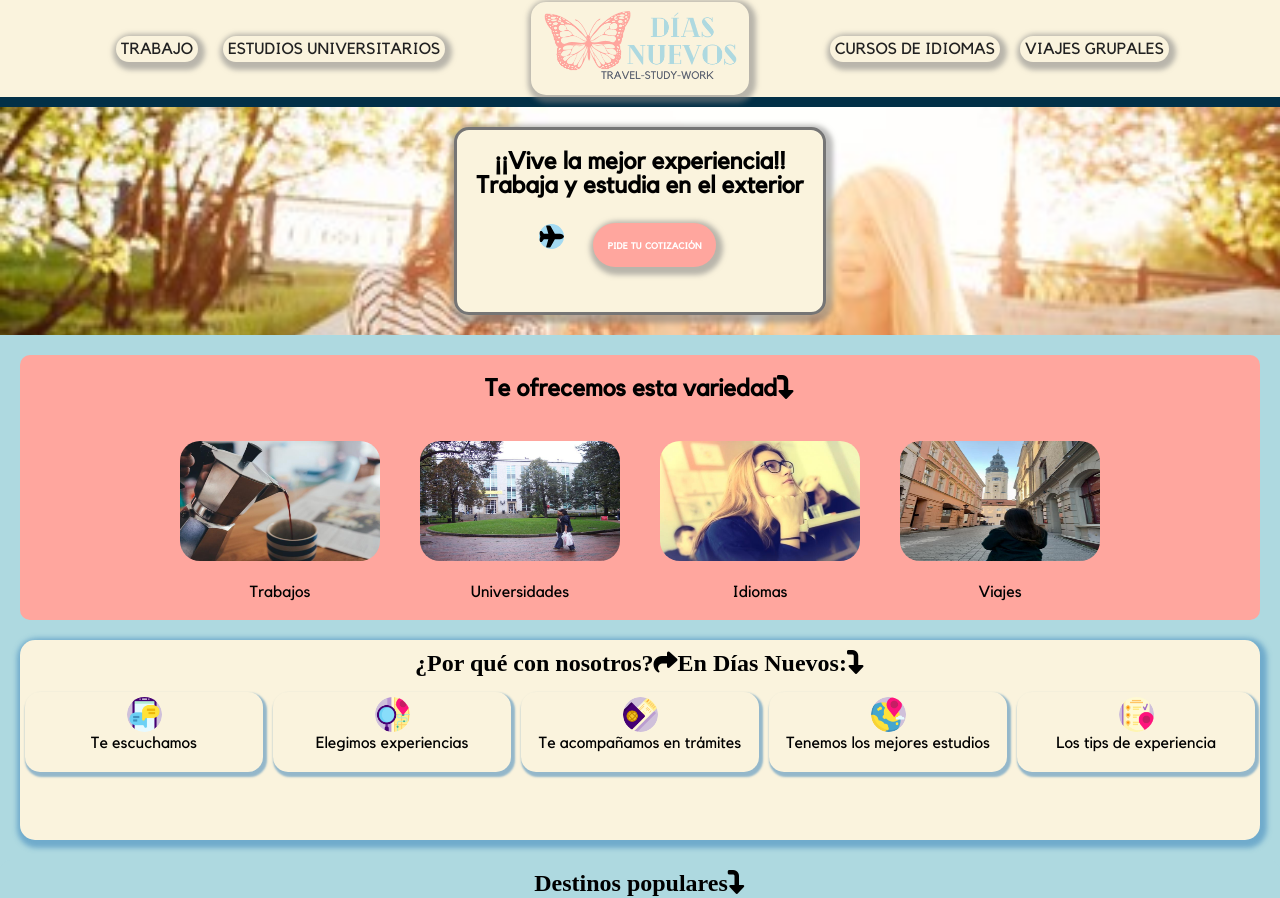
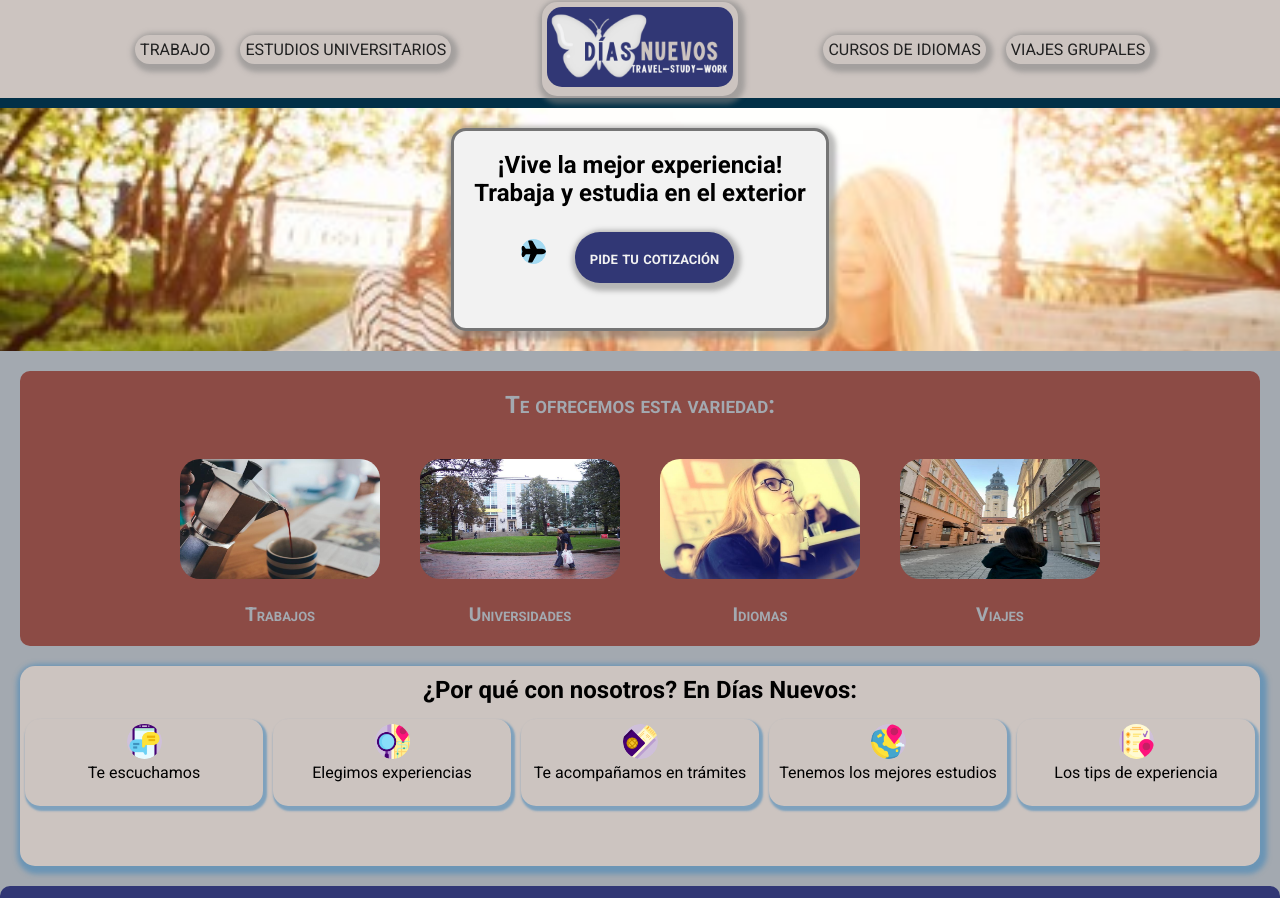
Before and after one commit to MariaLidiaAngelina/dias-nuevos, a plain HTML site: page index.html in a window 1280 px wide. Shown: the top 898 px of the page. Drawn offline with Linux system fonts and the light colour scheme; a web font is replaced by a local one.

Commit message:
paleta colores

```diff
--- a/css/style.css
+++ b/css/style.css
@@ -1,23 +1,19 @@
-@import url("https://fonts.googleapis.com/css2?family=Sedan:ital@0;1&display=swap");
+@import url(https://fonts.googleapis.com/css2?family=Roboto:ital,wght@0,100;0,300;0,400;0,500;0,700;0,900;1,100;1,300;1,400;1,500;1,700;1,900&display=swap);
 * {
   padding: 0;
   margin: 0;
   box-sizing: border-box;
-  font-family: kollektif; }
-
-@font-face {
-  font-family: kollektif;
-  src: url(../resources/fonts/Kollektif.ttf); }
+  font-family: "Roboto", sans-serif; }
 
 header.inicio {
-  background-color: #FAF3DD;
+  background-color: #CCC4C0;
   border-bottom: #023047 10px solid;
   display: flex;
   align-items: center;
   justify-content: center; }
 
 nav.nav {
-  background-color: #FAF3DD;
+  background-color: #CCC4C0;
   display: grid;
   grid-template-columns: 1fr 1fr 1fr;
   grid-template-areas: "links-1 logo links-2"; }
@@ -26,7 +22,7 @@ nav.nav {
     color: #212121;
     text-transform: uppercase;
     font-size: medium;
-    font-family: kollektif;
+    font-family: "Roboto", sans-serif;
     margin: 2px 10px;
     border-radius: 15px;
     padding: 5px;
@@ -50,7 +46,7 @@ ul .links-2 {
 
 .nav ul,
 .logo {
-  background-color: #FAF3DD;
+  background-color: #CCC4C0;
   list-style-type: none;
   display: flex;
   align-items: center;
@@ -66,11 +62,11 @@ ul .links-2 {
   justify-content: center; }
 
 .main-inicio {
-  background-color: #AED9E0;
+  background-color: #A3A9B0;
   flex-wrap: wrap;
   justify-content: center; }
   .main-inicio .por-que {
-    background-color: #FAF3DD;
+    background-color: #CCC4C0;
     display: flex;
     flex-wrap: wrap;
     height: 200px;
@@ -84,7 +80,7 @@ ul .links-2 {
       display: inline;
       margin: 5px;
       padding: 5px;
-      font-family: Sedan; }
+      font-family: "Roboto", sans-serif; }
     .main-inicio .por-que ul {
       list-style-type: none;
       flex-direction: row;
@@ -120,14 +116,14 @@ ul .links-2 {
   background-size: 100%; }
 
 .presentacion {
-  font-family: kollektif;
+  font-family: "Roboto", sans-serif;
   text-align: center;
   display: flex;
   align-items: center;
   justify-content: center; }
 
 .tarjeta-ingresa {
-  background-color: #FAF3DD;
+  background-color: #F2F2F2;
   border: #757575 solid 3px;
   border-radius: 15px;
   padding: 20px;
@@ -141,6 +137,21 @@ ul .links-2 {
     animation-name: example;
     animation-duration: 10s;
     animation-iteration-count: infinite; }
+  .tarjeta-ingresa .button {
+    color: #F2F2F2;
+    background-color: #313775;
+    border: #8C4B45;
+    border-radius: 25px;
+    font-family: "Roboto", sans-serif;
+    font-size: large;
+    font-weight: bold;
+    font-variant: small-caps;
+    margin: 25px;
+    padding: 15px;
+    box-shadow: 2px 3px 5px 5px rgba(128, 128, 128, 0.534); }
+  .tarjeta-ingresa .button :hover {
+    transform: scale(1.25);
+    transition: 3s ease-in-out; }
 
 @keyframes example {
   0% {
@@ -164,27 +175,15 @@ ul .links-2 {
     left: 0px;
     top: 0px; } }
 
-.button {
-  color: #FFFFFF;
-  background-color: #FFA69E;
-  border: #FFA69E;
-  border-radius: 25px;
-  font-family: kollektif;
-  font-weight: bold;
-  font-variant: small-caps;
-  margin: 25px;
-  padding: 15px;
-  box-shadow: 2px 3px 5px 5px rgba(128, 128, 128, 0.534); }
-
 .footer {
   text-align: center;
-  color: #FFFFFF;
-  background-color: #0097A7;
-  font-family: kollektif; }
+  color: #F2F2F2;
+  background-color: #313775;
+  font-family: "Roboto", sans-serif; }
 
 .propuestas {
   display: flex;
-  background-color: #FFA69E;
+  background-color: #8C4B45;
   border-radius: 10px;
   flex-wrap: wrap;
   justify-content: center;
@@ -192,7 +191,9 @@ ul .links-2 {
   align-items: center;
   margin: 20px; }
   .propuestas h2 {
-    margin-top: 20px; }
+    margin-top: 20px;
+    color: #A3A9B0;
+    font-variant: small-caps; }
   .propuestas .contiene-propuestas {
     padding: 10px;
     margin: 10px;
@@ -213,7 +214,11 @@ ul .links-2 {
       transition: 3s ease-in-out;
       opacity: 1.5; }
     .propuestas .contiene-propuestas div .desc {
-      text-align: center; }
+      text-align: center;
+      color: #A3A9B0;
+      font-variant: small-caps;
+      font-weight: bold;
+      font-size: larger; }
 
 @media (max-width: 650px) {
   nav.nav {
@@ -253,7 +258,7 @@ ul .links-2 {
 
 .destinos {
   display: flex;
-  background-color: #AED9E0;
+  background-color: #313775;
   border-radius: 10px;
   flex-wrap: wrap;
   justify-content: center;
@@ -263,7 +268,8 @@ ul .links-2 {
     display: inline;
     margin: 5px;
     padding: 5px;
-    font-family: Sedan; }
+    font-family: "Roboto", sans-serif;
+    color: #F2F2F2; }
   .destinos .contiene-destinos {
     display: flex;
     flex-wrap: wrap;
@@ -278,4 +284,6 @@ ul .links-2 {
       width: 250px;
       height: 200px; }
     .destinos .contiene-destinos div .desc {
-      text-align: center; }
+      text-align: center;
+      color: #F2F2F2;
+      margin-bottom: 10px; }
--- a/index.html
+++ b/index.html
@@ -5,7 +5,7 @@
     <meta charset="UTF-8">
     <meta name="viewport" content="width=device-width, initial-scale=1.0">
     <title>Dias Nuevos-Comienza tu nueva etapa</title>
-    <link rel="icon" type="image/png" href="./resources/díasNuevosm.png">
+    <link rel="icon" type="image/png" href="./resources/díasNuevosFav.png">
     <script src="https://kit.fontawesome.com/8425a3d85b.js" crossorigin="anonymous"></script>
     <link rel="stylesheet" href="./css/style.css">
 </head>
@@ -19,7 +19,7 @@
             </ul>
             <div class="logo">
                 <a href="./index.html">
-                    <img class="log" src="./resources/díasNuevosP.png" alt="dias-nuevos"></a>
+                    <img class="log" src="./resources/díasNuevosLogo.png" alt="dias-nuevos"></a>
             </div>
             <ul class="links-2">
                 <a href="./pages/cursos-idioma.html">Cursos de Idiomas</a>
@@ -33,7 +33,7 @@
         <div class="presentacion">
 
             <div class="tarjeta-ingresa">
-                <h1>¡¡Vive la mejor experiencia!!</h1>
+                <h1>¡Vive la mejor experiencia!</h1>
                 <h2>Trabaja y estudia en el exterior</h2>
                 <img class="animada" src="./resources/plane-solid.svg" alt="icono de avion">
                 <button class="button">pide tu cotización</button>
@@ -41,7 +41,7 @@
         </div>
     </section>
         <section class="propuestas">
-            <h2>Te ofrecemos esta variedad<i class="fa-solid fa-turn-down"></i></h2>
+            <h2>Te ofrecemos esta variedad:</h2>
             <div class="contiene-propuestas">
 
                 <div class="propuesta">
@@ -68,7 +68,7 @@
             </div>
         </section>
         <section class="por-que">
-            <h2>¿Por qué con nosotros?<i class="fa-solid fa-share"></i>En Días Nuevos:<i class="fa-solid fa-turn-down"></i></h2>
+            <h2>¿Por qué con nosotros? En Días Nuevos:</h2>
             <ul>
                 <li>
                     <div class="nosotros">
@@ -110,7 +110,7 @@
             </ul>
         </section>
         <section class="destinos">
-            <h2>Destinos populares<i class="fa-solid fa-turn-down"></i></h2>
+            <h2>Destinos populares</h2>
             <div class="contiene-destinos">
             <div class="destino">
                 <a href="./pages/viajes.html">
@@ -136,7 +136,7 @@
         </div>
         </section>
         <section class="por-que">
-            <h2>Novedades:<i class="fa-solid fa-turn-down"></i></h2>
+            <h2>Novedades:</h2>
 
         </section>
     </main>
--- a/scss/main.scss
+++ b/scss/main.scss
@@ -2,18 +2,15 @@
     padding: 0;
     margin: 0;
     box-sizing: border-box;
-    font-family: kollektif;
+    font-family: "Roboto", sans-serif;
 }
+
 //tipografías
-@font-face {
-    font-family: kollektif;
-    src: url(../resources/fonts/Kollektif.ttf);
-}
-@import url("https://fonts.googleapis.com/css2?family=Sedan:ital@0;1&display=swap");
-//font-family: "Sedan", serif;
+@import'../scss/utilities/fonts';
+@import'../scss/utilities/colors';
 
 header.inicio {
-    background-color: #FAF3DD;
+    background-color: $colorclaro1;
     border-bottom: #023047 10px solid;
     display: flex;
     align-items: center;
@@ -24,10 +21,10 @@ nav.nav {
 
     a {
         text-decoration: none;
-        color:#212121;
+        color: #212121;
         text-transform: uppercase;
         font-size: medium;
-        font-family: kollektif;
+        font-family: "Roboto", sans-serif;
         margin: 2px 10px;
 
         border-radius: 15px;
@@ -40,7 +37,7 @@ nav.nav {
         transition: 3s ease-in-out;
     }
 
-    background-color:#FAF3DD;
+    background-color:$colorclaro1;
     display: grid;
     grid-template-columns: 1fr 1fr 1fr;
     grid-template-areas: "links-1 logo links-2";
@@ -70,7 +67,7 @@ ul .links-2 {
 
 .nav ul,
 .logo {
-    background-color:#FAF3DD;
+    background-color: $colorclaro1;
     list-style-type: none;
     display: flex;
     align-items: center;
@@ -91,13 +88,13 @@ ul .links-2 {
 
 .main-inicio {
 
-    background-color:#AED9E0;
+    background-color: $colorclaro2;
     flex-wrap: wrap;
     justify-content: center;
 
 
-    .por-que{
-        background-color: #FAF3DD;
+    .por-que {
+        background-color: $colorclaro1;
         display: flex;
         flex-wrap: wrap;
         height: 200px;
@@ -106,19 +103,22 @@ ul .links-2 {
         margin: 20px;
         border-radius: 15px;
         box-shadow: 2px 3px 5px 5px rgba(59, 132, 185, 0.534);
-        h2{
+
+        h2 {
             align-self: center;
             display: inline;
             margin: 5px;
             padding: 5px;
-            font-family: Sedan;
+            font-family: "Roboto", sans-serif;
         }
-        ul{
+
+        ul {
             list-style-type: none;
             flex-direction: row;
             display: flex;
             margin-bottom: 10px;
-            li{
+
+            li {
                 display: inline;
                 float: left;
 
@@ -127,25 +127,29 @@ ul .links-2 {
                 margin: 5px;
                 padding: 5px;
                 width: 20%;
-              .nosotros{
+
+                .nosotros {
                     display: flex;
                     flex-direction: column;
                     align-items: center;
                 }
 
-               p{
+                p {
                     text-align: center;
 
                 }
-               a{
+
+                a {
                     display: block;
-                img{
+
+                    img {
                         width: 35px;
                         height: 35px;
                         border-radius: 50%;
                     }
                 }
-               a :hover{
+
+                a :hover {
                     transform: scale(1.25);
                     transition: 3s ease-in-out;
                 }
@@ -154,15 +158,17 @@ ul .links-2 {
         }
     }
 }
-.empieza{
+
+.empieza {
     background-repeat: no-repeat;
     background-image: url(../resources/amigasEscaleraS.jpg);
 
     background-size: 100%;
 }
+
 .presentacion {
 
-    font-family: kollektif;
+    font-family: "Roboto", sans-serif;
     text-align: center;
     display: flex;
     align-items: center;
@@ -179,14 +185,32 @@ ul .links-2 {
         animation-duration: 10s;
         animation-iteration-count: infinite
     }
-background-color:#FAF3DD ;
+
+    background-color:$colorblan;
     border: #757575 solid 3px;
     border-radius: 15px;
     padding: 20px;
     display: block;
     margin: 20px;
     box-shadow: 2px 3px 5px 5px rgba(128, 128, 128, 0.534);
+    .button {
+        color: $colorblan;
+        background-color: $colorprin;
+        border: $colorsecun;
+        border-radius: 25px;
+        font-family: "Roboto", sans-serif;
+        font-size: large;
+        font-weight: bold;
+        font-variant: small-caps;
+        margin: 25px;
+        padding: 15px;
+        box-shadow: 2px 3px 5px 5px rgba(128, 128, 128, 0.534);
 
+    }
+    .button :hover {
+        transform: scale(1.25);
+        transition: 3s ease-in-out;
+    }
 }
 
 @keyframes example {
@@ -221,39 +245,34 @@ background-color:#FAF3DD ;
     }
 }
 
-.button {
-    color:#FFFFFF;
-    background-color: #FFA69E;
-    border:#FFA69E;
-    border-radius: 25px;
-    font-family: kollektif;
-    font-weight: bold;
-    font-variant: small-caps;
-    margin: 25px;
-    padding: 15px;
-    box-shadow: 2px 3px 5px 5px rgba(128, 128, 128, 0.534);
-}
+
+
+
 
 .footer {
     text-align: center;
-    color:#FFFFFF;
-    background-color:#0097A7;
-    font-family: kollektif;
+    color: $colorblan;
+    background-color: $colorprin;
+    font-family: "Roboto", sans-serif;
     ;
 }
 
 .propuestas {
     display: flex;
-    background-color:#FFA69E;
+    background-color: $colorsecun;
     border-radius: 10px;
     flex-wrap: wrap;
     justify-content: center;
     align-content: center;
     align-items: center;
     margin: 20px;
-h2{
+
+    h2 {
         margin-top: 20px;
+        color: $colorclaro2;
+        font-variant: small-caps;
     }
+
     .contiene-propuestas {
         padding: 10px;
         margin: 10px;
@@ -281,8 +300,13 @@ h2{
             transition: 3s ease-in-out;
             opacity: 1.5;
         }
-        div .desc{
+
+        div .desc {
             text-align: center;
+            color: $colorclaro2 ;
+            font-variant: small-caps;
+            font-weight: bold;
+            font-size: larger;
         }
     }
 }
@@ -349,21 +373,25 @@ h2{
     }
 
 }
-.destinos{
-    h2{
+
+.destinos {
+    h2 {
         display: inline;
         margin: 5px;
         padding: 5px;
-            font-family: Sedan;
+        font-family: "Roboto", sans-serif;
+        color: $colorblan;
     }
+
     display: flex;
-    background-color:#AED9E0;
+    background-color:$colorprin;
     border-radius: 10px;
     flex-wrap: wrap;
     justify-content: center;
     align-content: center;
     align-items: center;
-        .contiene-destinos{
+
+    .contiene-destinos {
 
         display: flex;
         flex-wrap: wrap;
@@ -372,7 +400,8 @@ h2{
         align-content: center;
         flex-direction: row;
         border-radius: 15px;
-        .destino{
+
+        .destino {
             img {
                 border-radius: 20px;
                 margin: 10px;
@@ -381,8 +410,11 @@ h2{
 
             }
         }
-        div .desc{
+
+        div .desc {
             text-align: center;
+            color: $colorblan;
+            margin-bottom: 10px;
         }
     }
 }
--- /dev/null
+++ b/scss/utilities/_colors.scss
@@ -0,0 +1,5 @@
+$colorprin:#313775;
+$colorblan:#F2F2F2;
+$colorclaro2: #A3A9B0;
+$colorclaro1:#CCC4C0;
+$colorsecun:#8C4B45;
--- /dev/null
+++ b/scss/utilities/_fonts.scss
@@ -0,0 +1 @@
+@import url(https://fonts.googleapis.com/css2?family=Roboto:ital,wght@0,100;0,300;0,400;0,500;0,700;0,900;1,100;1,300;1,400;1,500;1,700;1,900&display=swap);
```
Also changed, not shown: scss/_colors.scss (deleted, +0 -8 lines), resources/díasNuevosFav.png (added), resources/díasNuevosLogo.png (added), scss/utilities/_reseteo.scss (added). Lines whose indentation alone changed are shown as unchanged.
